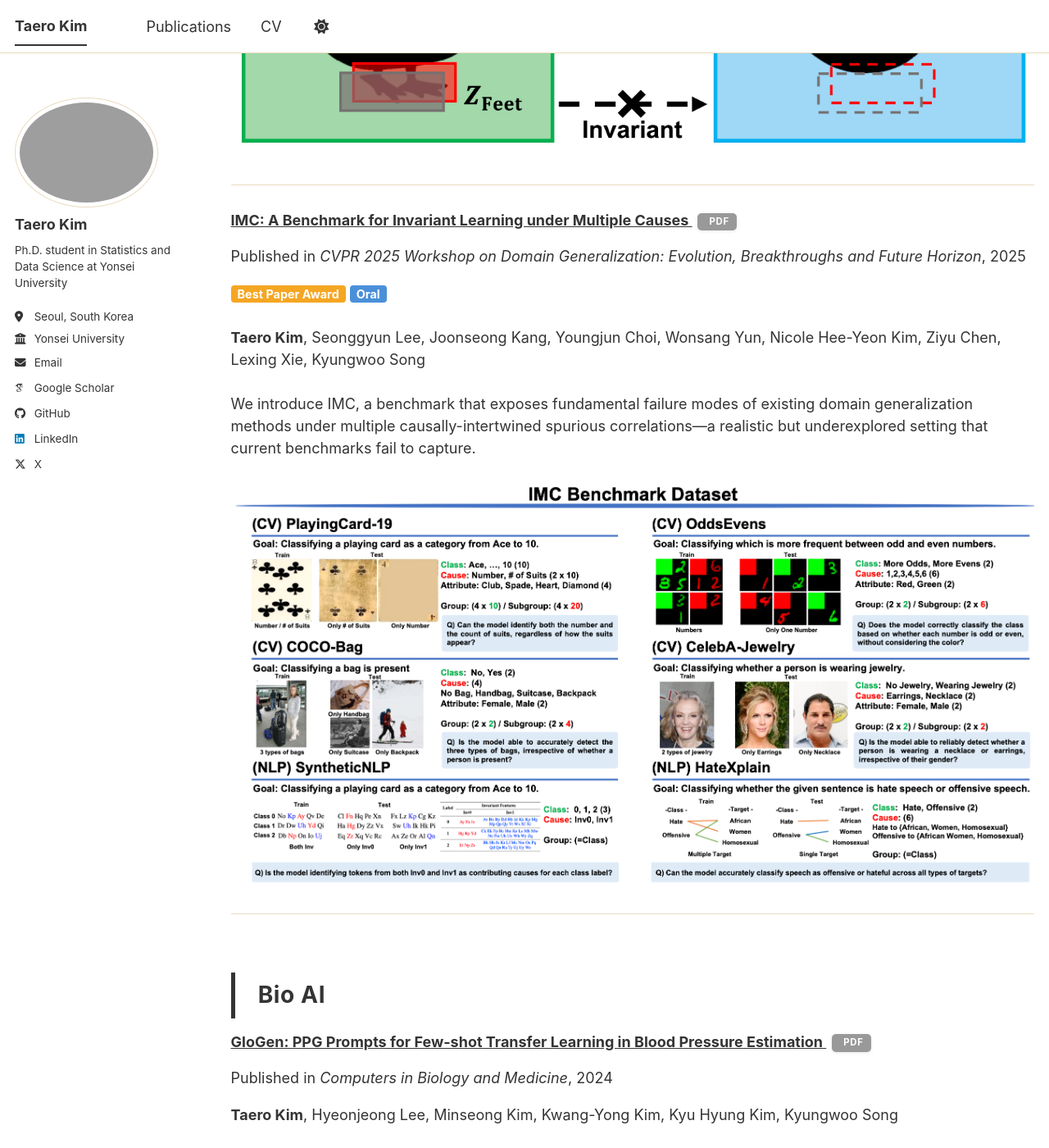
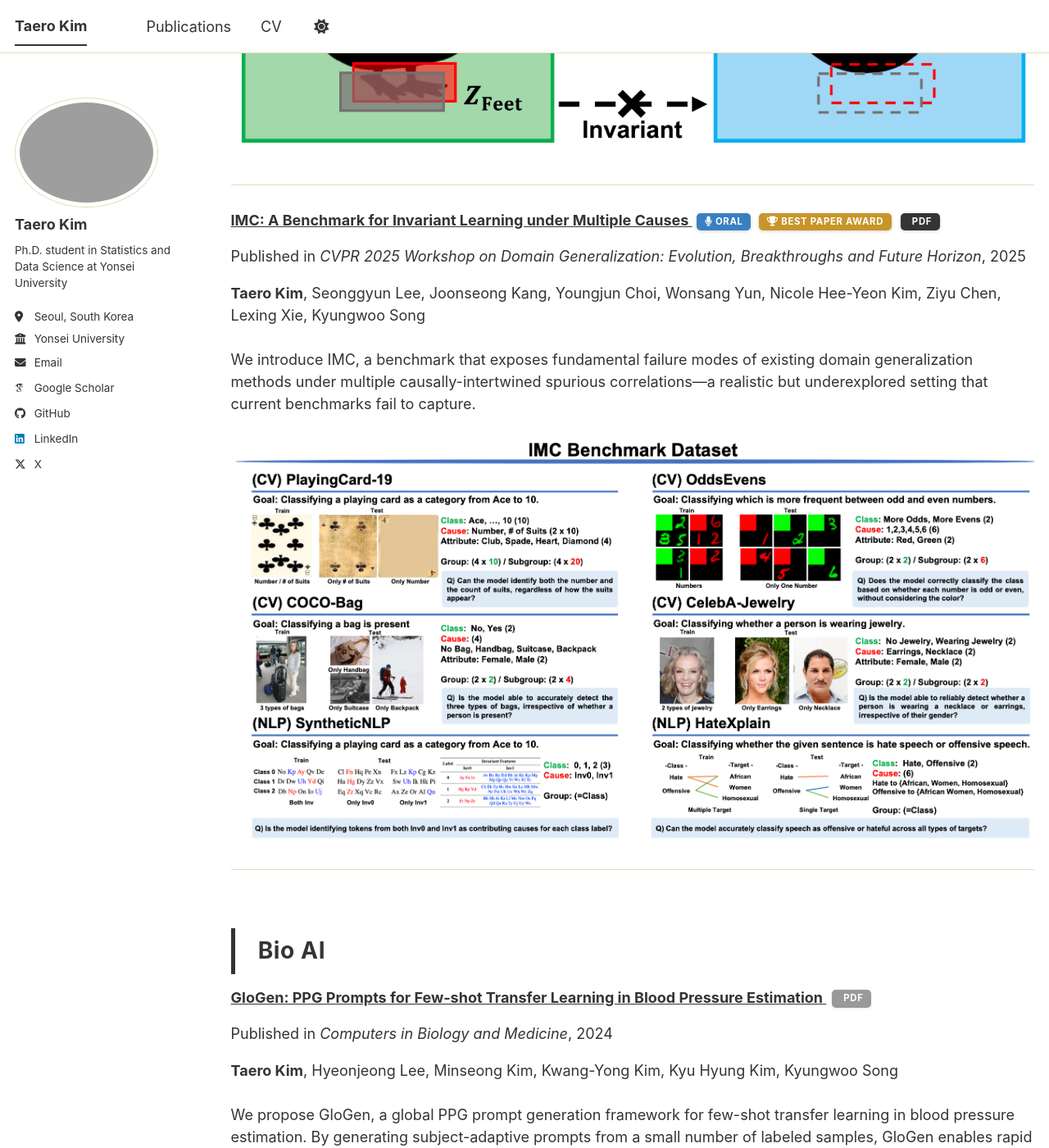
Before and after one commit to GoldMilkyway/goldmilkyway.github.io, a Jekyll site: the page built from _pages/about.md, in a window 1280 px wide and 1400 px high, scrolled down 2983 px. Shown: the whole window at 82% size. Built offline with Jekyll 4.4.1, drawn with Linux system fonts in a browser that asks for light colours; some web fonts are replaced; a script bundle is joined from its source files by our own code; library files that are not in the unit come from our copies.

Commit message:
ver_2.19

```diff
--- a/_includes/archive-single.html
+++ b/_includes/archive-single.html
@@ -32,6 +32,8 @@
       {% else %}
         <a href="{{ base_path }}{{ post.url }}" rel="permalink">{{ title }}</a>
       {% endif %}
+      {% if post.oral %}<span class="oral-badge"><i class="fa fa-microphone" aria-hidden="true"></i> Oral</span>{% endif %}
+      {% if post.award %}<span class="award-badge"><i class="fa fa-trophy" aria-hidden="true"></i> {{ post.award }}</span>{% endif %}
       {% if post.paperurl %}<a href="{{ post.paperurl }}" class="paper-link" target="_blank" rel="noopener"><i class="fa fa-file-pdf-o" aria-hidden="true"></i> PDF</a>{% endif %}
     </h2>
 
@@ -48,7 +50,7 @@
         {% endif %}
 
     {% if post.excerpt and site.read_more != 'enabled' %}
-    <p class="archive__item-excerpt" itemprop="description">{{ post.excerpt | markdownify }}</p>
+    <p class="archive__item-excerpt" itemprop="description" style="margin-top: 0.2em;">{{ post.excerpt | markdownify }}</p>
     {% elsif post.excerpt and site.read_more == 'enabled' %}
     <p class="archive__item-excerpt" itemprop="description"><p>{{ post.excerpt | markdownify | remove: '<p>' | remove: '</p>' }}<strong><a href="{{ base_path }}{{ post.url }}" rel="permalink"> Read more</a></strong></p></p>
     {% endif %}
--- a/_sass/layout/_archive.scss
+++ b/_sass/layout/_archive.scss
@@ -27,11 +27,11 @@
   }
 }
 
-.paper-link {
+%pub-badge-base {
   display: inline-flex;
   align-items: center;
-  gap: 0.4em;
-  margin-left: 0.6em;
+  gap: 0.3em;
+  margin-left: 0.5em;
   padding: 0.35em 0.85em;
   font-size: 0.63em;
   font-weight: 700;
@@ -39,7 +39,6 @@
   letter-spacing: 0.06em;
   text-transform: uppercase;
   color: #fff !important;
-  background-color: var(--global-base-color);
   border-radius: 5px;
   text-decoration: none !important;
   vertical-align: middle;
@@ -61,6 +60,32 @@
     transform: translateY(0);
     box-shadow: 0 1px 3px rgba(0, 0, 0, 0.18);
   }
+}
+
+.paper-link {
+  @extend %pub-badge-base;
+  display: inline-flex;
+  align-items: center;
+  gap: 0.4em;
+  margin-left: 0.6em;
+  padding: 0.35em 0.85em;
+  font-size: 0.63em;
+  font-weight: 700;
+  font-family: $sans-serif;
+  letter-spacing: 0.06em;
+  text-transform: uppercase;
+  color: #fff !important;
+  background-color: var(--global-base-color);
+}
+
+.award-badge {
+  @extend %pub-badge-base;
+  background-color: #c8952a;
+}
+
+.oral-badge {
+  @extend %pub-badge-base;
+  background-color: #3a7fc1;
 }
 
 .pub-section-header {
```
Also changed, not shown: _publications/CVPR-2025-IMC.md (+3 -1 lines).
